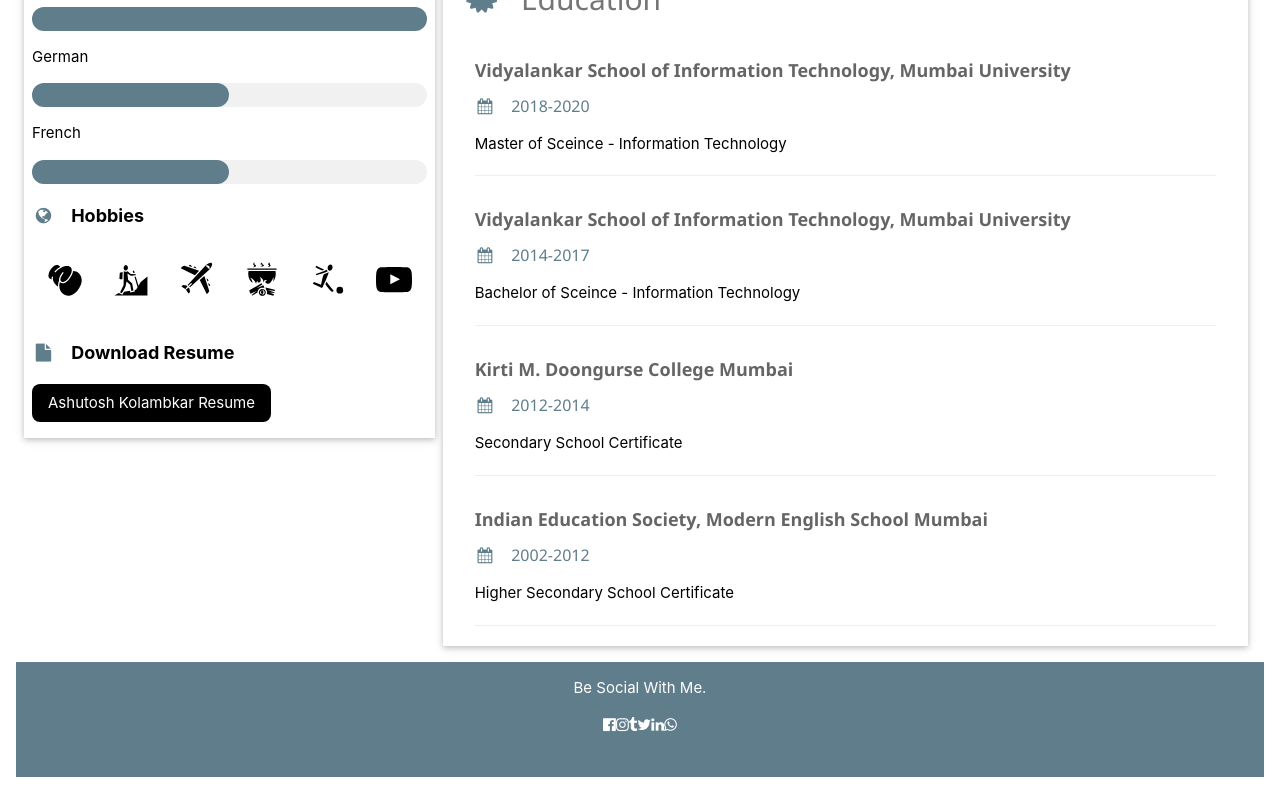
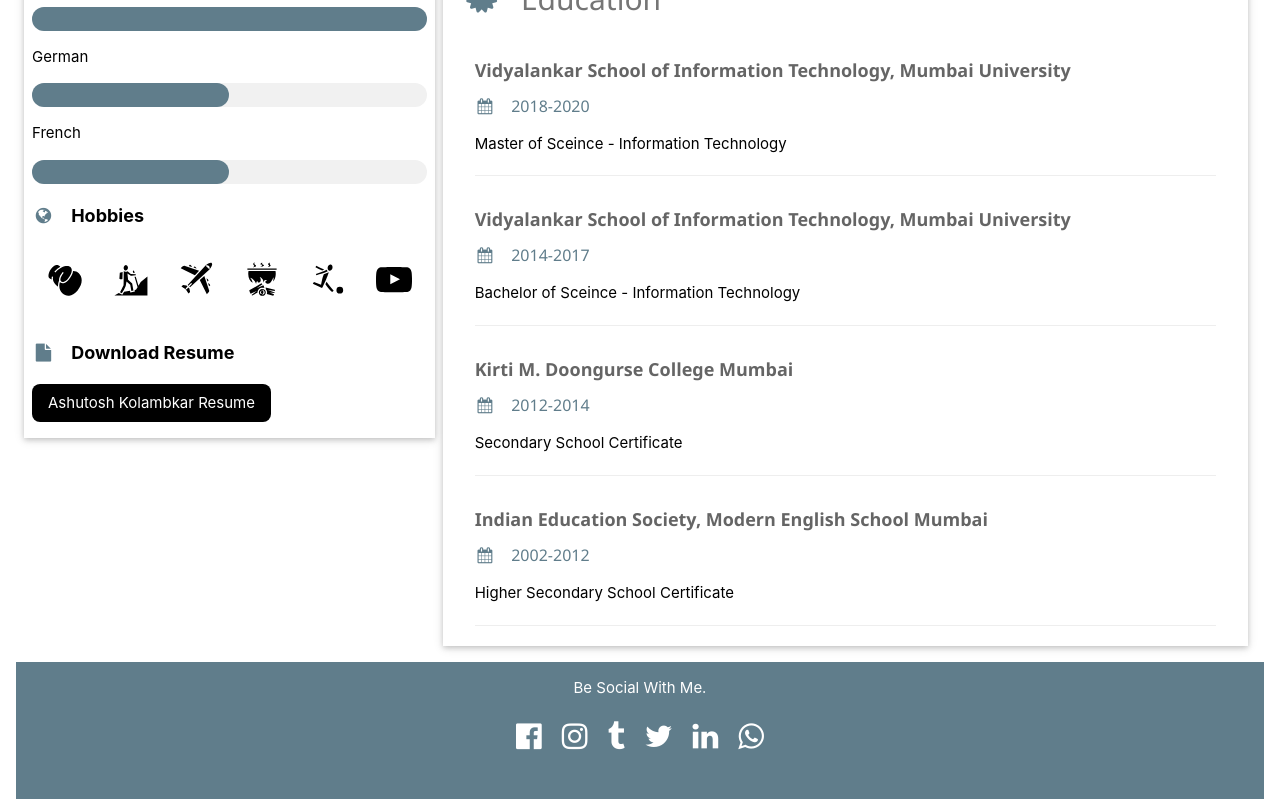
Before and after one commit to kolambkar11/resume, a React (Create React App) app: page / in a window 1280 px wide. Shown: the part 2156-2956 px from the top of the page. Before the commit the page ends 2933 px from the top, so only its background shows below. Built offline with nearby package versions, Linux system fonts and the light colour scheme.

Commit message:
footer changes

```diff
--- a/package.json
+++ b/package.json
@@ -1,11 +1,13 @@
 {
   "name": "resume",
+  "homepage": "https://kolambkar11.github.io/resume",
   "version": "0.1.0",
   "private": true,
   "dependencies": {
     "@testing-library/jest-dom": "^5.16.5",
     "@testing-library/react": "^13.4.0",
     "@testing-library/user-event": "^13.5.0",
+    "gh-pages": "^5.0.0",
     "react": "^18.2.0",
     "react-dom": "^18.2.0",
     "react-icons": "^4.9.0",
@@ -13,6 +15,8 @@
     "web-vitals": "^2.1.4"
   },
   "scripts": {
+    "predeploy": "npm run build",
+    "deploy": "gh-pages -d build",
     "start": "react-scripts start",
     "build": "react-scripts build",
     "test": "react-scripts test",
--- a/src/component/footer/Footer.js
+++ b/src/component/footer/Footer.js
@@ -1,10 +1,10 @@
 import React from "react";
 import Getsocial from "../getsocial/Getsocial";
-
+import "./footer.css";
 const Footer = () => {
   return (
     <>
-      <footer className="w3-container w3-blue-grey w3-center w3-margin-top" style={{ paddingBottom: "40px" }}>
+      <footer className="w3-container w3-blue-grey w3-center w3-margin-top footer-section" style={{ paddingBottom: "40px" }}>
         <Getsocial />
       </footer>
     </>
--- /dev/null
+++ b/src/component/footer/footer.css
@@ -0,0 +1,4 @@
+.footer-section a {
+  font-size: 2rem;
+  margin: 0px 10px;
+}
```
Also changed, not shown: 1 other file (tests, documents, lock files or other folders).
